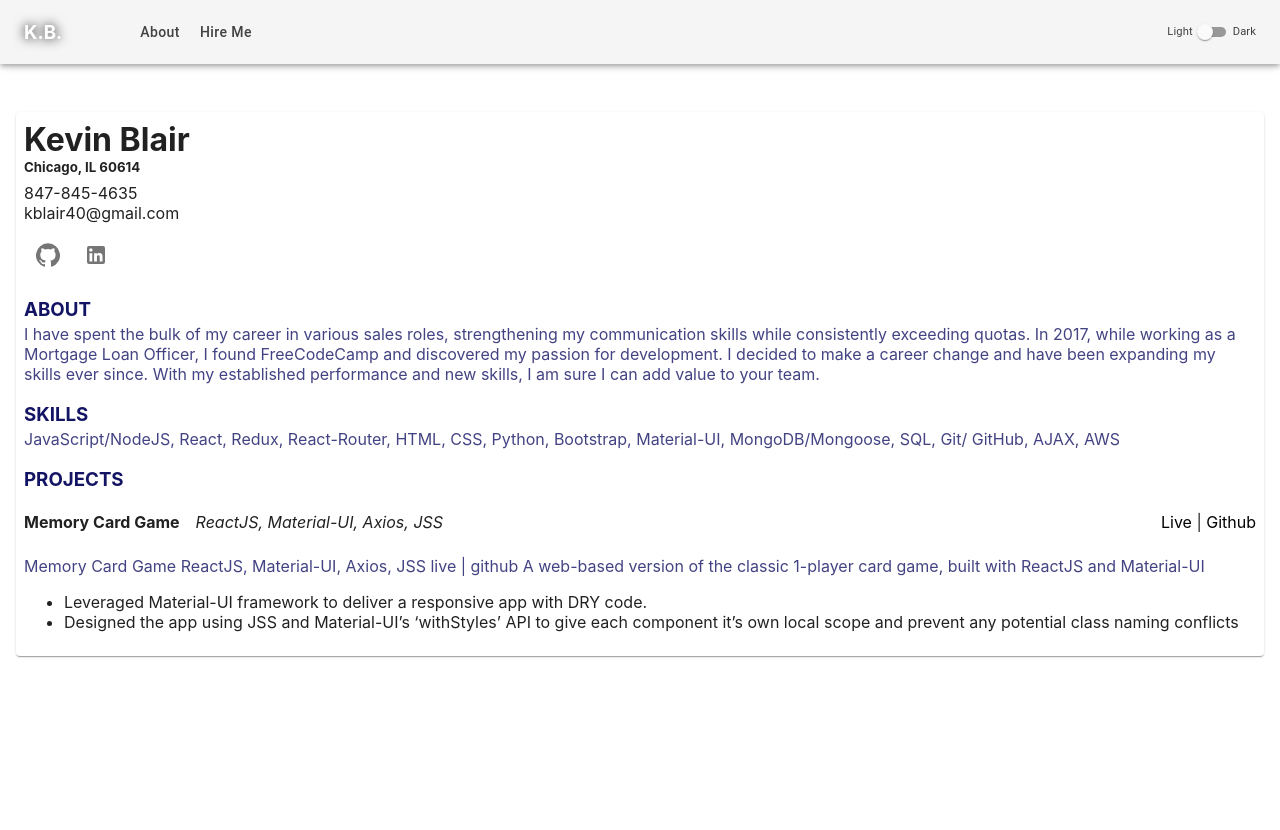
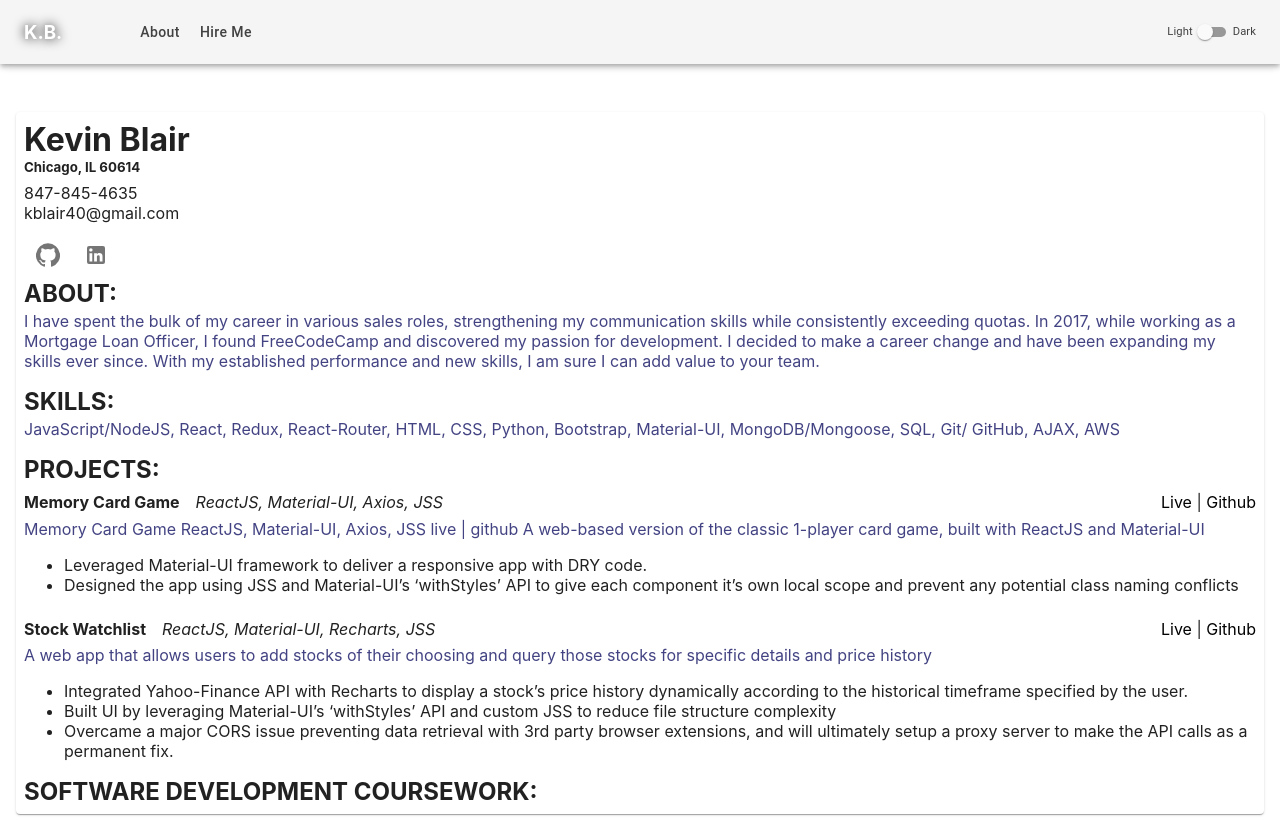
Before and after one commit to kblair40/portfolio-site, a React (Create React App) app: page /hireme in a window 1280 px wide. Before the commit the page ends 800 px from the top, so only its background shows below. Built offline with nearby package versions, Linux system fonts and the light colour scheme.

Commit message:
add live and github links for resume projects

```diff
--- a/src/components/Resume.js
+++ b/src/components/Resume.js
@@ -6,8 +6,10 @@
 import {
   ABOUT_TEXT,
   SKILLS_TEXT,
-  PROJECTS_TEXT,
-  PROJECTS_BULLETS,
+  MEMORY_TEXT,
+  MEMORY_BULLETS,
+  WATCHLIST_TEXT,
+  WATCHLIST_BULLETS,
 } from "../constants";
 
 const styles = {
@@ -25,6 +27,10 @@
       textDecoration: "underline",
     },
   },
+  sectionHeader: {
+    // marginBottom: 0,
+    margin: 0,
+  },
 };
 
 const Resume = ({ classes }) => {
@@ -32,15 +38,30 @@
     <div className={classes.container}>
       <ResumeContainer>
         <Contact />
-        <ResumeSection header="ABOUT" content={ABOUT_TEXT} />
-        <ResumeSection header="SKILLS" content={SKILLS_TEXT} />
+        <h2 className={classes.sectionHeader}>ABOUT:</h2>
+        <ResumeSection content={ABOUT_TEXT} />
+        <h2 className={classes.sectionHeader}>SKILLS:</h2>
+        <ResumeSection content={SKILLS_TEXT} />
+        <h2 className={classes.sectionHeader}>PROJECTS:</h2>
         <ResumeSection
-          header="PROJECTS"
           subheader={"Memory Card Game"}
           subheaderDetails={"ReactJS, Material-UI, Axios, JSS"}
-          content={PROJECTS_TEXT}
-          bullets={PROJECTS_BULLETS}
+          content={MEMORY_TEXT}
+          bullets={MEMORY_BULLETS}
+          liveLink={"https://memory-6fc80b.netlify.app"}
+          githubLink={"https://github.com/kblair40/memory"}
         />
+        <ResumeSection
+          subheader={"Stock Watchlist"}
+          subheaderDetails={"ReactJS, Material-UI, Recharts, JSS"}
+          content={WATCHLIST_TEXT}
+          bullets={WATCHLIST_BULLETS}
+          liveLink={"https://watchlistkab.netlify.app"}
+          githubLink={"https://github.com/kblair40/watchlist"}
+        />
+        <h2 className={classes.sectionHeader}>
+          SOFTWARE DEVELOPMENT COURSEWORK:
+        </h2>
       </ResumeContainer>
     </div>
   );
--- a/src/components/ResumeSection.js
+++ b/src/components/ResumeSection.js
@@ -3,22 +3,28 @@
 import Subheader from "./Subheader";
 
 const styles = {
-  resumeHeader: {
-    marginBottom: 0,
-    color: "rgba(20, 20, 100, 1)",
+  sectionContent: {
+    margin: 0,
   },
   content: {
     marginTop: ".2rem",
     color: "rgba(20, 20, 100, .8)",
   },
   bullets: {
-    margin: 0,
+    // margin: 0,
   },
 };
 
 const ResumeSection = (props) => {
-  const { classes, header, subheader, subheaderDetails, content, bullets } =
-    props;
+  const {
+    classes,
+    subheader,
+    liveLink,
+    githubLink,
+    subheaderDetails,
+    content,
+    bullets,
+  } = props;
 
   const getBullets = (bullets) => {
     if (bullets) {
@@ -36,12 +42,18 @@
 
   const bulletsContent = getBullets(bullets);
   return (
-    <React.Fragment>
-      <h3 className={classes.resumeHeader}>{header}</h3>
-      {bullets && <Subheader subheader={subheader} detail={subheaderDetails} />}
+    <div className={classes.sectionContent}>
+      {bullets && (
+        <Subheader
+          subheader={subheader}
+          detail={subheaderDetails}
+          liveLink={liveLink}
+          githubLink={githubLink}
+        />
+      )}
       <p className={classes.content}>{content}</p>
       <div className={classes.bullets}>{bulletsContent}</div>
-    </React.Fragment>
+    </div>
   );
 };
 
--- a/src/components/Subheader.js
+++ b/src/components/Subheader.js
@@ -8,6 +8,10 @@
     alignItems: "center",
     width: "100%",
     flexWrap: "wrap",
+    margin: "-.5rem 0 -.8rem 0",
+  },
+  subheaderHeader: {
+    margin: 0,
   },
   subheaderContent: {
     margin: 0,
@@ -18,25 +22,29 @@
   links: {
     display: "flex",
     alignItems: "center",
-    margin: "0",
+    margin: 0,
     // set margin with media queries
     // for when wrap occurs.
   },
 };
 
-const Subheader = ({ subheader, detail, classes }) => {
+const Subheader = ({ subheader, detail, classes, liveLink, githubLink }) => {
   return (
     <div className={classes.subheader}>
       <div className={classes.subheaderContent}>
-        <h4>{subheader}</h4>
+        <h4 className={classes.subheaderHeader}>{subheader}</h4>
         <p style={{ marginLeft: "1rem" }}>
           <i>{detail}</i>
         </p>
       </div>
       <div className={classes.links}>
-        <a href="https://memory-6fc80b.netlify.app">Live</a>
+        <a href={liveLink} target="blank">
+          Live
+        </a>
         &nbsp;|&nbsp;
-        <a href="https://github.com/kblair40/memory">Github</a>
+        <a href={githubLink} target="blank">
+          Github
+        </a>
       </div>
     </div>
   );
--- a/src/constants.js
+++ b/src/constants.js
@@ -4,12 +4,21 @@
 export const SKILLS_TEXT =
   "JavaScript/NodeJS, React, Redux, React-Router, HTML, CSS, Python, Bootstrap, Material-UI, MongoDB/Mongoose, SQL, Git/ GitHub, AJAX, AWS";
 
-export const PROJECTS_TEXT =
+export const MEMORY_TEXT =
   "Memory Card Game ReactJS, Material-UI, Axios, JSS live | github A web-based version of the classic 1-player card game, built with ReactJS and Material-UI";
 
-export const PROJECTS_BULLETS = [
+export const MEMORY_BULLETS = [
   "Leveraged Material-UI framework to deliver a responsive app with DRY code.",
   "Designed the app using JSS and Material-UI’s ‘withStyles’ API to give each component it’s own local scope and prevent any potential class naming conflicts",
+];
+
+export const WATCHLIST_TEXT =
+  "A web app that allows users to add stocks of their choosing and query those stocks for specific details and price history";
+
+export const WATCHLIST_BULLETS = [
+  "Integrated Yahoo-Finance API with Recharts to display a stock’s price history dynamically according to the historical timeframe specified by the user.",
+  "Built UI by leveraging Material-UI’s ‘withStyles’ API and custom JSS to reduce file structure complexity",
+  "Overcame a major CORS issue preventing data retrieval with 3rd party browser extensions, and will ultimately setup a proxy server to make the API calls as a permanent fix.",
 ];
 //   Memory Card Game ReactJS, Material-UI, Axios, JSS live | github A web-based version of the classic 1-player card game, built with ReactJS and Material-UI
 // ● Leveraged Material-UI framework to deliver a responsive app with DRY code.
```
